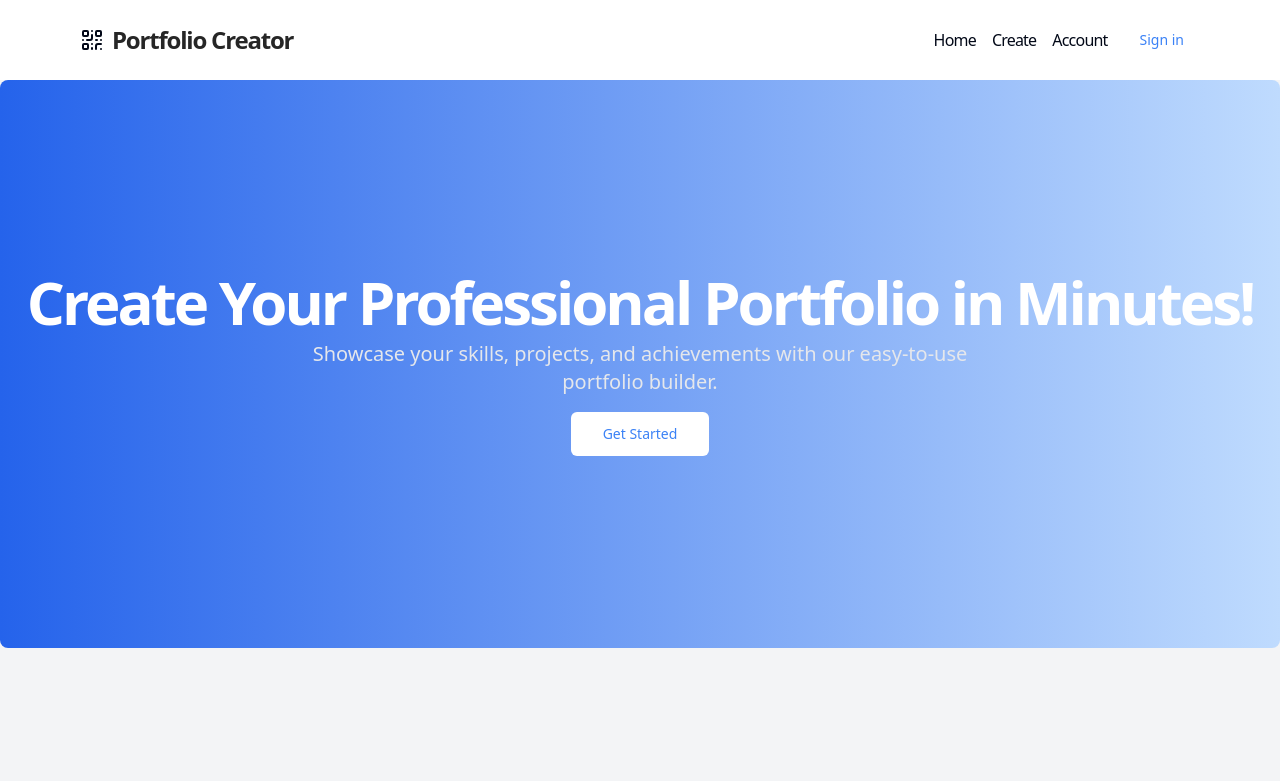
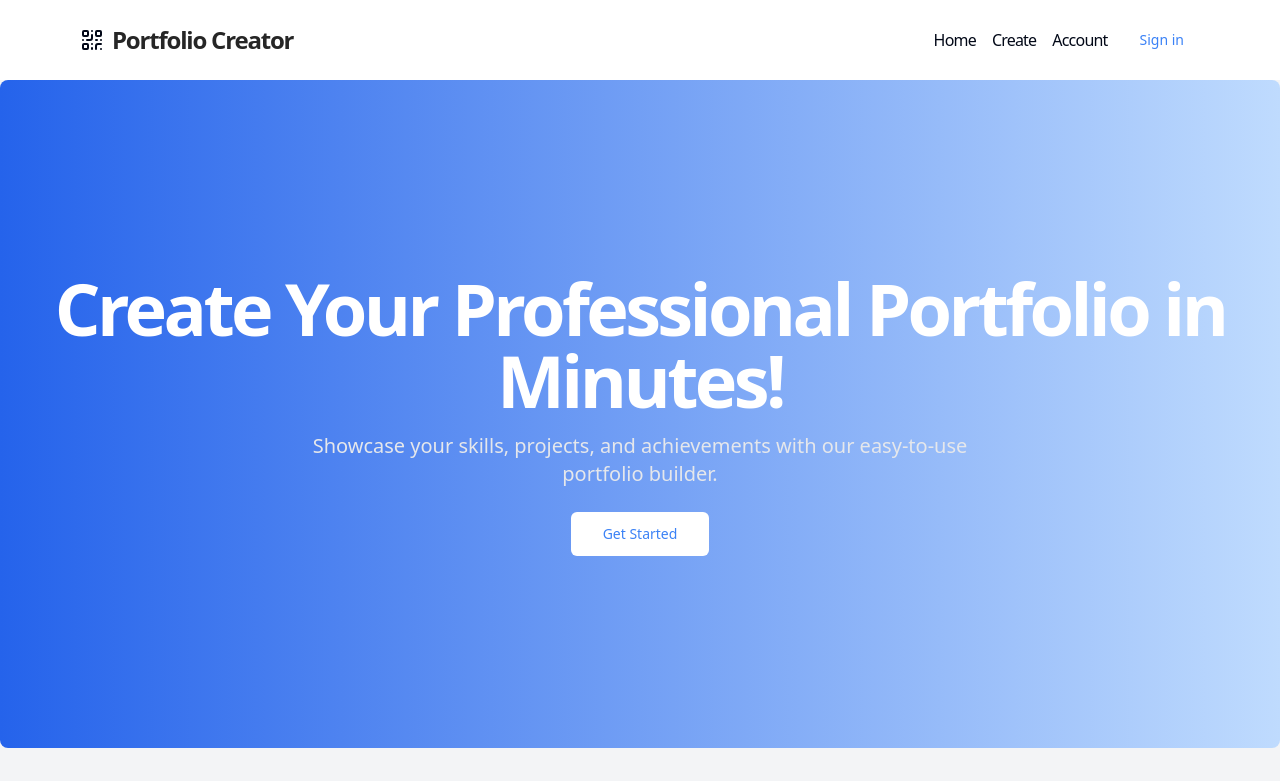
Before and after one commit to JaedonSpurlock01/cs446, a React (Vite) app: page / in a window 1280 px wide. Shown: the top 781 px of the page. Built offline with nearby package versions, Linux system fonts and the light colour scheme; no server answers.

Commit message:
refeactor: Adjusted footer format/positioning on pages

```diff
--- a/src/components/main/footer.tsx
+++ b/src/components/main/footer.tsx
@@ -5,7 +5,7 @@ export const Footer = () => {
     <>
       {/* Footer */}
       <footer className="w-full py-6 bg-gradient-to-r from-blue-200 to-blue-600 rounded-lg p-6 text-white">
-        <div className="container px-4 md:px-6">
+        <div className="container mx-auto px-4 md:px-6">
           <div className="flex flex-col md:flex-row justify-between items-center">
             <div className="mb-4 md:mb-0">
               <p>&copy; 2024 Portfolio Creator. All rights reserved.</p>
--- a/src/components/main/header.tsx
+++ b/src/components/main/header.tsx
@@ -30,7 +30,7 @@ export const Header = () => {
   const isLoading = !auth.isLoaded;
 
   return (
-    <div className="h-20 w-screen flex items-center justify-between px-4 sm:px-20">
+    <div className="h-20 w-full flex items-center justify-between px-4 sm:px-20">
       <div
         className="flex items-center gap-2 hover:cursor-pointer"
         onClick={() => window.location.replace("/")} // useNavigate doesn't work because were not inside the wrapper of react-router-dom
--- a/src/components/main/hero.tsx
+++ b/src/components/main/hero.tsx
@@ -70,10 +70,10 @@ export const Hero = () => {
     <div className="flex flex-col min-h-screen justify-center items-center">
       <main className="flex-grow w-full bg-gray-100">
         {/* Hero Section */}
-        <section className="w-full relative py-12 md:py-24 lg:py-32 xl:py-48 bg-gradient-to-r from-blue-600 to-blue-200 rounded-lg p-6">
-          <div className="flex flex-col items-center space-y-4 text-center">
-            <div className="space-y-2">
-              <h1 className="text-3xl font-bold tracking-tighter sm:text-4xl md:text-5xl lg:text-6xl text-white">
+        <section className="w-full relative py-16 md:py-32 lg:py-40 xl:py-48 bg-gradient-to-r from-blue-600 to-blue-200 rounded-lg p-8">
+          <div className="flex flex-col items-center space-y-6 text-center">
+            <div className="space-y-4">
+              <h1 className="text-4xl font-bold tracking-tighter sm:text-5xl md:text-6xl lg:text-7xl text-white">
                 Create Your Professional Portfolio in Minutes!
               </h1>
               <p className="mx-auto max-w-[700px] text-gray-200 md:text-xl">
--- a/src/pages/account-page.tsx
+++ b/src/pages/account-page.tsx
@@ -21,7 +21,7 @@ export default function AccountPage() {
 
   if (!isSignedIn) {
     return (
-      <section className="w-full h-[50rem] flex flex-col justify-center items-center gap-4 px-4">
+      <section className="flex flex-col min-h-screen justify-center items-center">
         <p className="text-2xl font-semibold tracking-tighter text-neutral-800">
           You must be signed in to view an account and edit profiles
         </p>
```
